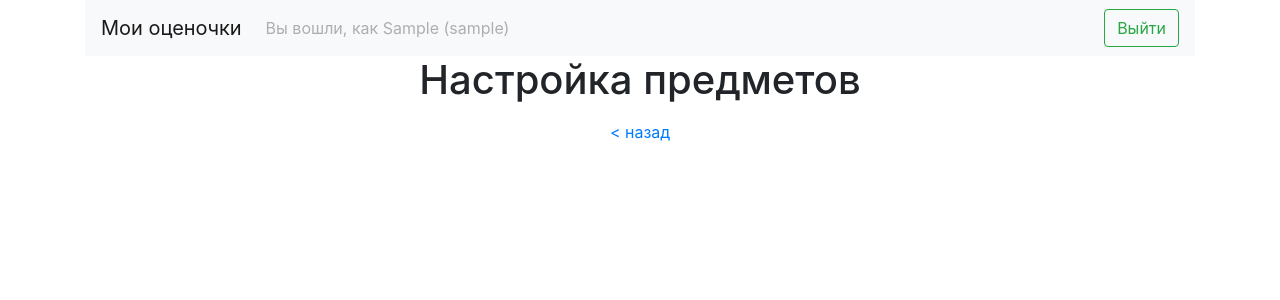
After one commit to TikhonP/mymarks, a Django app: page /authed/profile/subjects/ in a window 1280 px wide. The commit adds this page. Shown: the top 300 px of the page. Run offline with Django 3.2, Linux system fonts and the light colour scheme; the visitor is signed in with stand-in values (Sample User, id 1); some libraries are stand-ins or nearby versions.

Commit message:
Добавлена кнопка настройки предметов в профиле

```diff
--- a/mymarks/templates/profile.html
+++ b/mymarks/templates/profile.html
@@ -55,6 +55,8 @@
   {% endfor %}
 </ul>
 {% endif %}
+<a href="subjects"><button type="button" class="btn btn-primary btn-lg btn-block">Настроить предметы</button></a>
+
 <p></p>
-<a href="/">< назад</a>
-{% endblock %}
+<a href="/">
+  < назад</a> {% endblock %}
--- /dev/null
+++ b/mymarks/templates/subjects.html
@@ -0,0 +1,26 @@
+{% extends "base.html" %}
+
+{% block title %}Предметы | {{ user }}{% endblock %}
+
+{% block nav %}
+<ul class="navbar-nav mr-auto">
+  <li class="nav-item">
+    <a class="nav-link disabled" href="#" tabindex="-1" aria-disabled="true">Вы вошли, как {{ user }} ({{ username }})</a>
+  </li>
+</ul>
+<a class="btn btn-outline-success my-2 my-sm-0" href="/logout">Выйти</a>
+{% endblock %}
+
+{% block body %}
+<h1>Настройка предметов</h1>
+<p></p>
+{% if is_first %}
+<p>Вы не настраивали предметы</p>
+<a href="firstset/"><button type="button" class="btn btn-primary btn-lg btn-block">Первичная Настройка</button></a>
+
+{% else %}
+
+{% endif %}
+<p></p>
+<a href="/authed/profile/">
+  < назад</a> {% endblock %}
--- a/mymarks/urls.py
+++ b/mymarks/urls.py
@@ -9,4 +9,6 @@ urlpatterns = [
     path('logout/', views.logoutp, name='logoutp'),
     path('authed/addmark/', views.addmark, name='addmark'),
     path('authed/profile/', views.profilep, name='profilep'),
+    path('authed/profile/subjects/', views.subjectsp, name='subjectsp'),
+    path('authed/profile/subjects/firstset/', views.subjfirstsetp, name='subjfirstsetp'),
 ]
--- a/mymarks/views.py
+++ b/mymarks/views.py
@@ -1,7 +1,7 @@
 from django.shortcuts import render, redirect
 from django.contrib.auth.models import User
 from django.contrib.auth import authenticate, login, logout
-from mymarks.models import mark
+from mymarks.models import mark, UserMeta
 from django.contrib import messages
 
 
@@ -139,3 +139,17 @@ def profilep(request):
             return redirect('/authed/profile/')
     else:
         return redirect('/')
+
+
+def subjectsp(request):
+    if request.user.is_authenticated:
+        if request.method == 'GET':
+            is_first = bool(UserMeta.objects.filter(user=request.user))
+            parms = {'username': request.user.username, 'user': request.user.first_name, 'is_first': is_first}
+            return render(request, 'subjects.html', parms)
+    else:
+        return redirect('/')
+
+
+def subjfirstsetp(request):
+    pass
```
Also changed, not shown: mymarks/models.py (+8 -0 lines), mymarks/migrations/0003_auto_20200215_1151.py (added).
